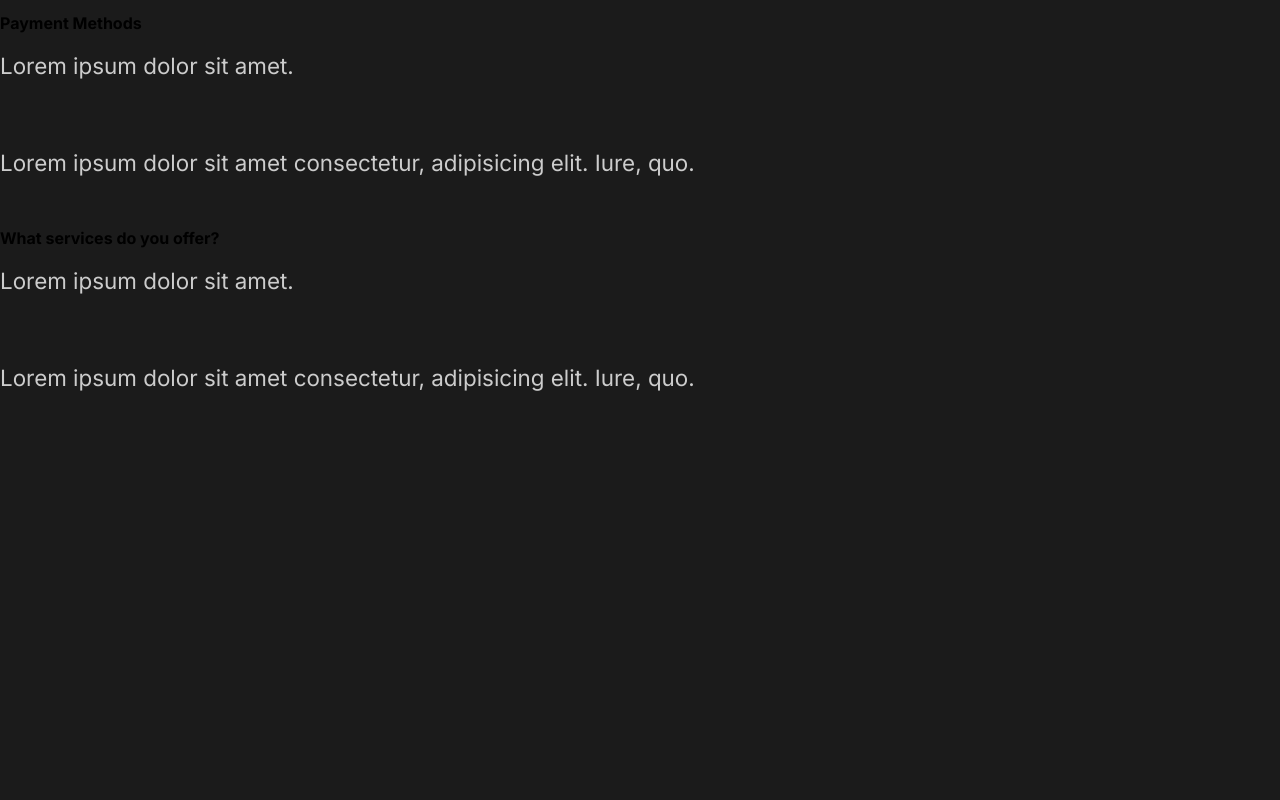
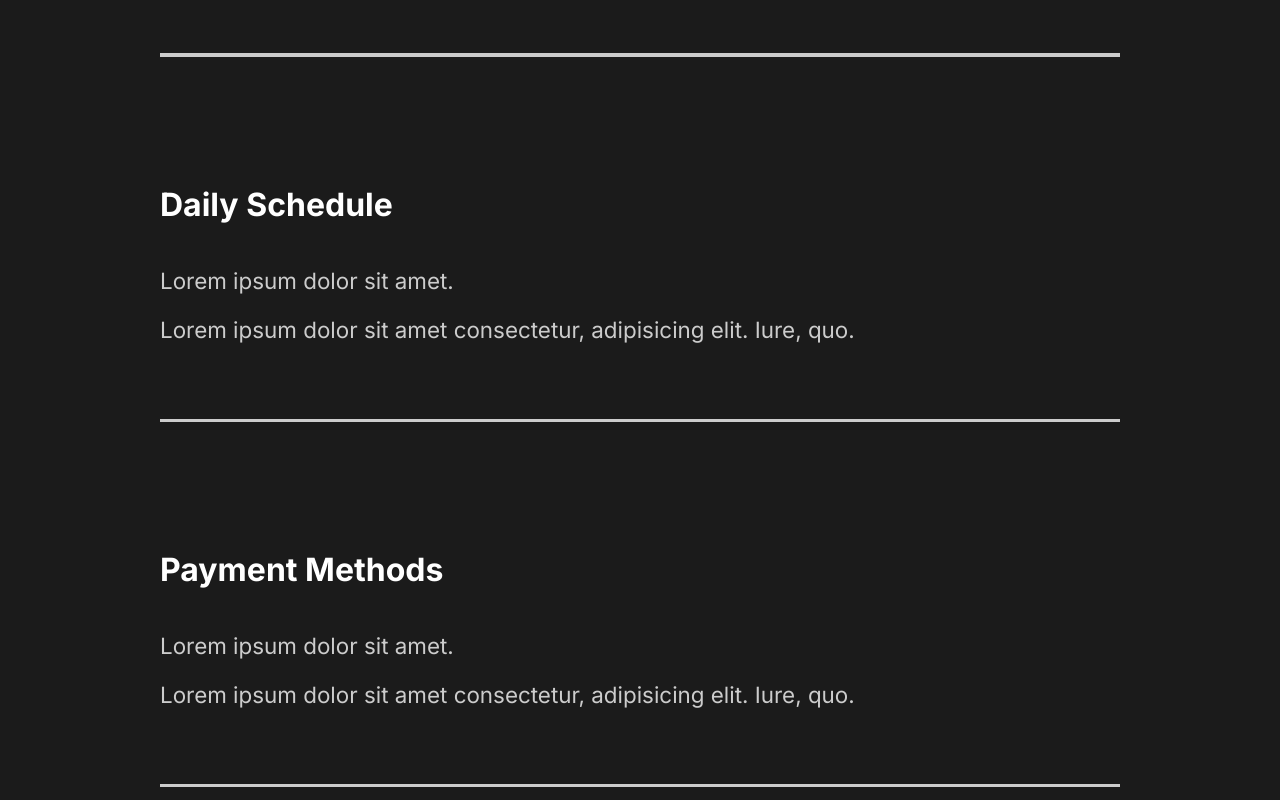
Before and after one commit to Cassandrapaige/capture-portfolio-project, a React (Create React App) app: page / in a window 1280 px wide. Shown: the part 2700-3500 px from the top of the page. Before the commit the page ends 3143 px from the top, so only its background shows below. Built offline with nearby package versions, Linux system fonts and the light colour scheme.

Commit message:
FAQ section styles

```diff
--- a/src/components/faq-section/faq-section.component.jsx
+++ b/src/components/faq-section/faq-section.component.jsx
@@ -1,8 +1,10 @@
 import React from "react";
+
+import { StyledFAQLayout } from "./faq-section.styles";
 
 const FaqSection = () => {
   return (
-    <section className='faq'>
+    <StyledFAQLayout>
       <h2>
         Any Questions <span>FAQ</span>
       </h2>
@@ -14,6 +16,7 @@ const FaqSection = () => {
             Lorem ipsum dolor sit amet consectetur, adipisicing elit. Iure, quo.
           </p>
         </div>
+        <div className='faq-line' />
       </div>
       <div className='question'>
         <h4>Daily Schedule</h4>
@@ -23,6 +26,7 @@ const FaqSection = () => {
             Lorem ipsum dolor sit amet consectetur, adipisicing elit. Iure, quo.
           </p>
         </div>
+        <div className='faq-line' />
       </div>
       <div className='question'>
         <h4>Payment Methods</h4>
@@ -32,6 +36,7 @@ const FaqSection = () => {
             Lorem ipsum dolor sit amet consectetur, adipisicing elit. Iure, quo.
           </p>
         </div>
+        <div className='faq-line' />
       </div>
       <div className='question'>
         <h4>What services do you offer?</h4>
@@ -41,8 +46,9 @@ const FaqSection = () => {
             Lorem ipsum dolor sit amet consectetur, adipisicing elit. Iure, quo.
           </p>
         </div>
+        <div className='faq-line' />
       </div>
-    </section>
+    </StyledFAQLayout>
   );
 };
 
--- a/src/components/faq-section/faq-section.styles.jsx
+++ b/src/components/faq-section/faq-section.styles.jsx
@@ -0,0 +1,35 @@
+import styled from "styled-components";
+
+import { StyledLayout } from "../../styles";
+
+export const StyledFAQLayout = styled(StyledLayout)`
+  display: block;
+
+  span {
+    display: block;
+  }
+
+  h2 {
+    padding-bottom: 2rem;
+  }
+
+  .faq-line {
+    background: #ccc;
+    height: 0.2rem;
+    margin: 2rem 0;
+    width: 100% auto;
+  }
+
+  .question {
+    padding: 3rem 0;
+    cursor: pointer;
+  }
+
+  .answer {
+    padding: 2rem 0;
+
+    p {
+      padding: 0.5rem 0;
+    }
+  }
+`;
--- a/src/globalStyle.js
+++ b/src/globalStyle.js
@@ -43,6 +43,7 @@ h3 {
 
 h4 {
     font-weight: bold;
+    font-size: 2rem;
 }
 
 span {
```
Also changed, not shown: 1 other file (tests, documents, lock files or other folders).
